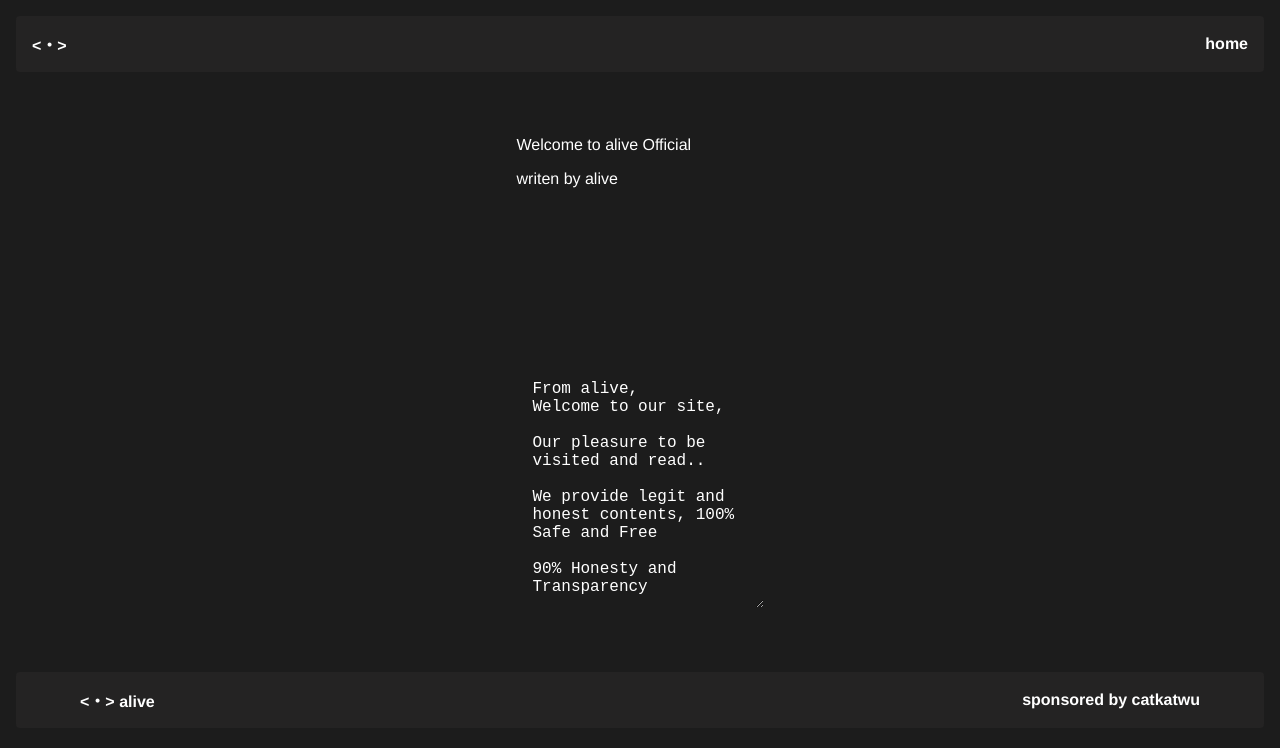
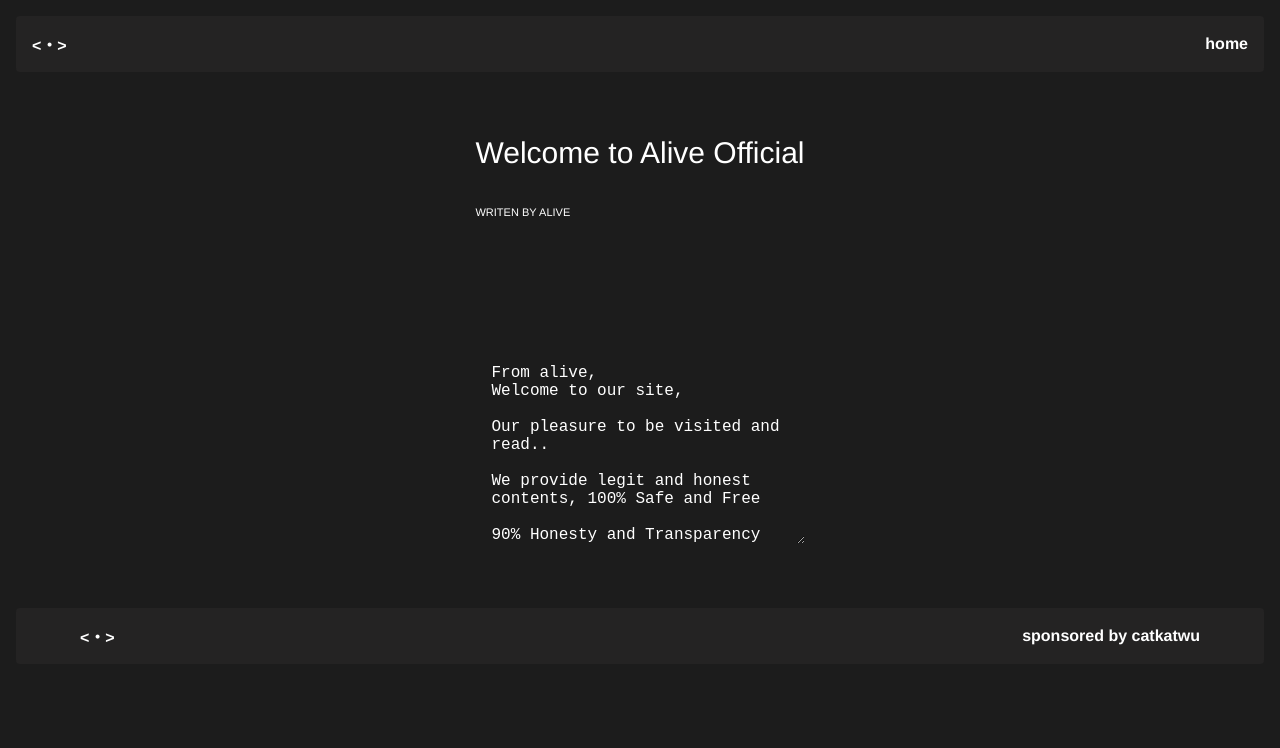
Before and after one commit to catkatwu/alive, a plain HTML site: page index.html in a window 1280 px wide. Drawn offline with Linux system fonts and the light colour scheme.

Commit message:
Add files via upload

```diff
--- a/index.html
+++ b/index.html
@@ -2050,17 +2050,17 @@ home
 
 <div class="big-p center dark-hero">
 
-<p class="white-textmid-text small-mb ">
-Welcome to alive Official
+<p class="white-text mid-text mid-mb ">
+Welcome to Alive Official
 </p>
 
-<p class=" white-text">
-
-writen by alive
+<p class=" white-text caps small-text">
+
+writen by Alive
 
 </p>
 
-<textarea class="dark-hero  itemwhite-text  mid-hero small-text small-px">
+<textarea class="dark-hero  itemwhite-text  hero small-text small-px">
 From alive,
 Welcome to our site,
 
@@ -2085,7 +2085,7 @@ Please support us for our future news.
 <span class="item item-left big-ml">
 
 <p class="bold text-white small-text">
-<・> alive
+<・>
 </p>
 
 </span>
```
